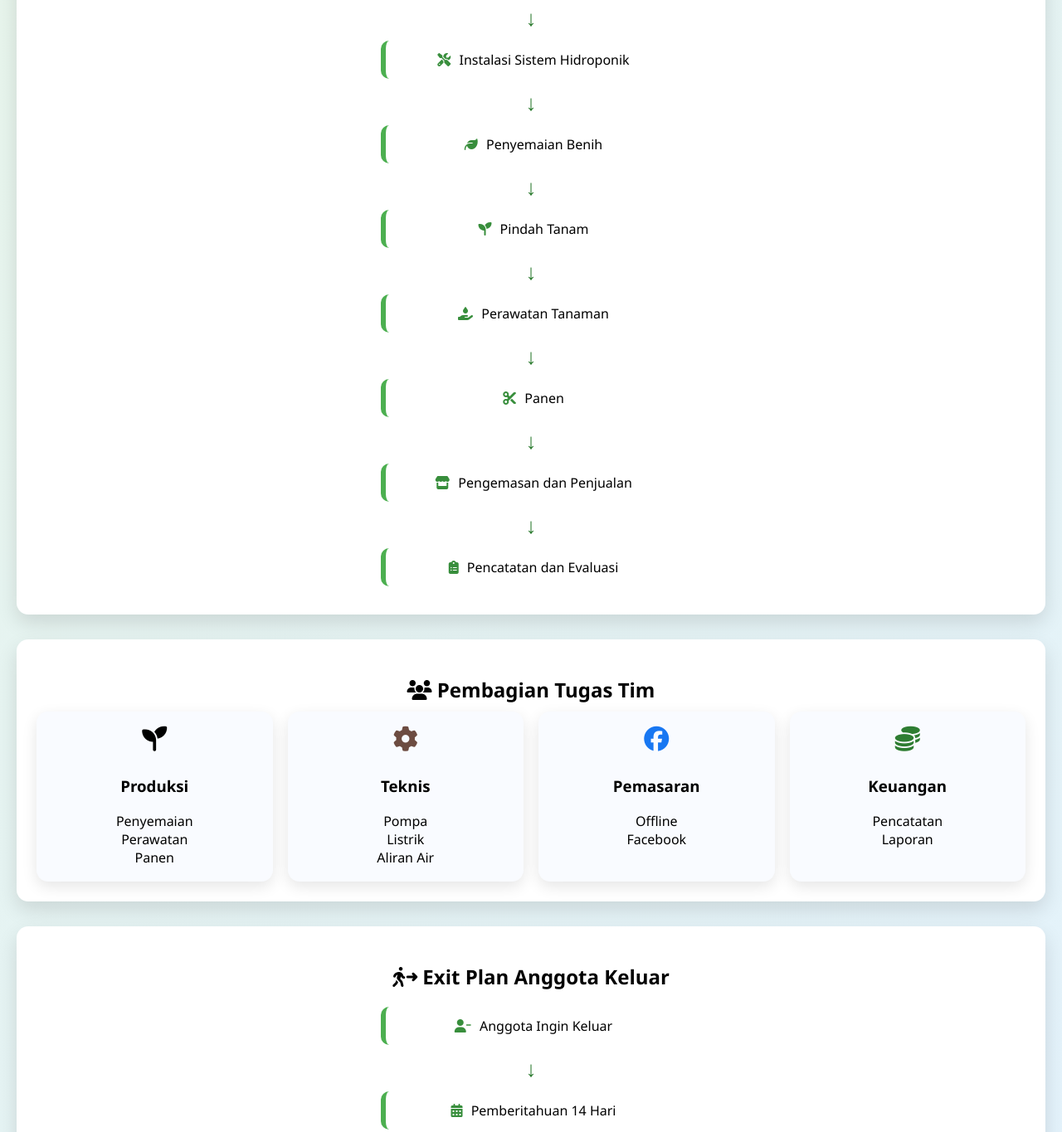
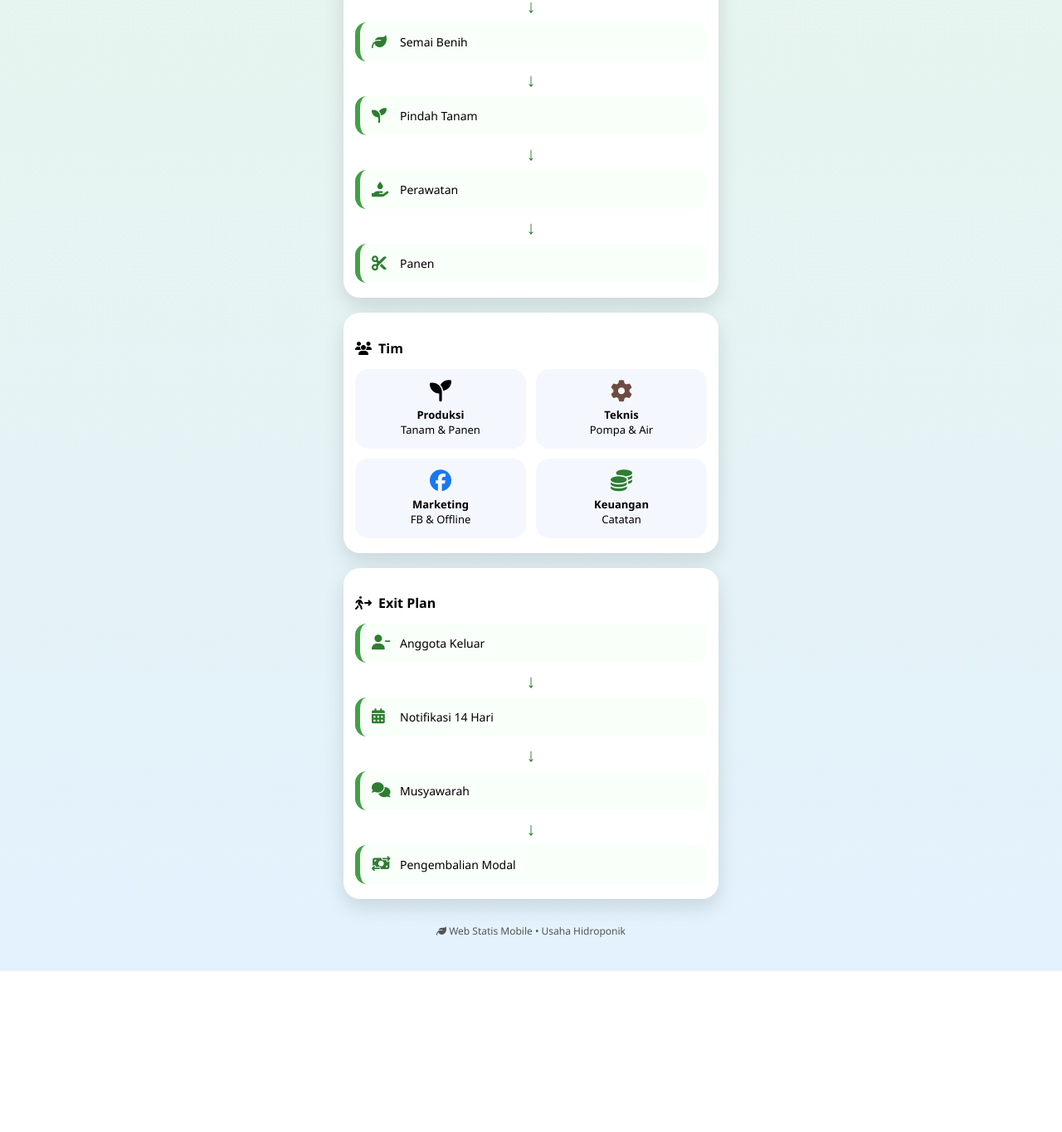
Before and after one commit to z1dan820/flowchart, a plain HTML site: page index.html in a window 1280 px wide. Shown: the part 501-1866 px from the top of the page at 83% size. After the commit the page ends 1672 px from the top, so only its background shows below. Drawn offline with Linux system fonts and the light colour scheme.

Commit message:
Update title and structure of index.html

```diff
--- a/index.html
+++ b/index.html
@@ -1,35 +1,59 @@
+
 <!DOCTYPE html>
 <html lang="id">
 <head>
 <meta charset="UTF-8">
-<title>Flowchart Usaha Hidroponik</title>
+<meta name="viewport" content="width=device-width, initial-scale=1.0">
+<title>Flowchart Hidroponik</title>
 
-<!-- FONT AWESOME CDN -->
+<!-- ICON CDN -->
 <link rel="stylesheet" href="https://cdnjs.cloudflare.com/ajax/libs/font-awesome/6.5.1/css/all.min.css">
 
 <style>
-body {
-  font-family: 'Segoe UI', Arial, sans-serif;
-  background: linear-gradient(135deg,#e8f5e9,#e3f2fd);
-  margin: 0;
-  padding: 20px;
+* {
+  box-sizing: border-box;
 }
 
-h1,h2 {
-  text-align: center;
-  margin-bottom: 10px;
+body {
+  font-family: 'Segoe UI', system-ui, sans-serif;
+  margin: 0;
+  background: linear-gradient(180deg,#e8f5e9,#e3f2fd);
+  padding-bottom: 40px;
 }
 
-h1 i {
-  color: #2e7d32;
+header {
+  background: #2e7d32;
+  color: #fff;
+  padding: 18px 16px;
+  text-align: center;
+  border-radius: 0 0 24px 24px;
+}
+
+header h1 {
+  font-size: 20px;
+  margin: 0;
+}
+
+header p {
+  margin: 6px 0 0;
+  font-size: 13px;
+  opacity: 0.9;
 }
 
 .section {
+  margin: 18px 14px;
   background: #ffffff;
-  border-radius: 14px;
-  padding: 24px;
-  margin-bottom: 30px;
+  border-radius: 20px;
+  padding: 18px 14px;
   box-shadow: 0 10px 25px rgba(0,0,0,0.12);
+}
+
+.section h2 {
+  font-size: 16px;
+  margin-bottom: 14px;
+  display: flex;
+  align-items: center;
+  gap: 8px;
 }
 
 .flow {
@@ -39,139 +63,135 @@ h1 i {
 }
 
 .box {
-  background: #ffffff;
-  border-left: 6px solid #4caf50;
-  border-radius: 10px;
-  padding: 12px 18px;
-  margin: 10px 0;
-  width: 320px;
-  text-align: center;
+  width: 100%;
+  background: #f9fff9;
+  border-left: 6px solid #43a047;
+  border-radius: 14px;
+  padding: 14px;
+  font-size: 14px;
   font-weight: 500;
-  transition: transform 0.2s, box-shadow 0.2s;
+  display: flex;
+  align-items: center;
+  gap: 10px;
 }
 
 .box i {
-  color: #388e3c;
-  margin-right: 6px;
-}
-
-.box:hover {
-  transform: translateY(-3px);
-  box-shadow: 0 6px 15px rgba(0,0,0,0.15);
+  font-size: 18px;
+  color: #2e7d32;
+  min-width: 24px;
 }
 
 .arrow {
-  font-size: 26px;
+  font-size: 22px;
+  margin: 6px 0;
   color: #2e7d32;
 }
 
 .grid {
   display: grid;
-  grid-template-columns: repeat(auto-fit,minmax(220px,1fr));
-  gap: 18px;
+  grid-template-columns: 1fr 1fr;
+  gap: 12px;
 }
 
 .card {
-  background: #f9fbff;
-  border-radius: 14px;
-  padding: 18px;
-  box-shadow: 0 6px 18px rgba(0,0,0,0.1);
+  background: #f5f7ff;
+  border-radius: 16px;
+  padding: 14px;
   text-align: center;
+  font-size: 13px;
 }
 
 .card i {
-  font-size: 30px;
-  margin-bottom: 10px;
+  font-size: 26px;
+  margin-bottom: 6px;
 }
 
 .fb { color:#1877f2; }
 .money { color:#2e7d32; }
 .tools { color:#6d4c41; }
-.team { color:#3949ab; }
 
 footer {
   text-align: center;
+  font-size: 12px;
   color: #555;
-  margin-top: 40px;
-  font-size: 14px;
+  margin-top: 30px;
+}
+
+/* DESKTOP MINIMAL (opsional) */
+@media (min-width: 768px) {
+  body {
+    max-width: 480px;
+    margin: auto;
+  }
 }
 </style>
 </head>
 
 <body>
 
-<h1><i class="fa-solid fa-seedling"></i> FLOWCHART USAHA HIDROPONIK</h1>
-<h2>Tim 4 Orang • Modal Rp 500.000 per Orang</h2>
+<header>
+  <h1><i class="fa-solid fa-seedling"></i> Usaha Hidroponik</h1>
+  <p>Flowchart Tim 4 Orang • Mobile View</p>
+</header>
 
-<!-- ALUR UTAMA -->
 <div class="section">
-<h2><i class="fa-solid fa-diagram-project"></i> Alur Usaha Utama</h2>
+<h2><i class="fa-solid fa-diagram-project"></i> Alur Usaha</h2>
 <div class="flow">
   <div class="box"><i class="fa-solid fa-play"></i> Mulai</div>
   <div class="arrow">↓</div>
-  <div class="box"><i class="fa-solid fa-wallet"></i> Setor Modal</div>
+  <div class="box"><i class="fa-solid fa-wallet"></i> Setor Modal Rp 500.000</div>
   <div class="arrow">↓</div>
-  <div class="box"><i class="fa-solid fa-cart-shopping"></i> Pembelian Alat dan Bahan</div>
+  <div class="box"><i class="fa-solid fa-cart-shopping"></i> Beli Alat & Bahan</div>
   <div class="arrow">↓</div>
-  <div class="box"><i class="fa-solid fa-screwdriver-wrench"></i> Instalasi Sistem Hidroponik</div>
+  <div class="box"><i class="fa-solid fa-screwdriver-wrench"></i> Instalasi Sistem</div>
   <div class="arrow">↓</div>
-  <div class="box"><i class="fa-solid fa-leaf"></i> Penyemaian Benih</div>
+  <div class="box"><i class="fa-solid fa-leaf"></i> Semai Benih</div>
   <div class="arrow">↓</div>
   <div class="box"><i class="fa-solid fa-seedling"></i> Pindah Tanam</div>
   <div class="arrow">↓</div>
-  <div class="box"><i class="fa-solid fa-hand-holding-water"></i> Perawatan Tanaman</div>
+  <div class="box"><i class="fa-solid fa-hand-holding-water"></i> Perawatan</div>
   <div class="arrow">↓</div>
   <div class="box"><i class="fa-solid fa-scissors"></i> Panen</div>
-  <div class="arrow">↓</div>
-  <div class="box"><i class="fa-solid fa-store"></i> Pengemasan dan Penjualan</div>
-  <div class="arrow">↓</div>
-  <div class="box"><i class="fa-solid fa-clipboard-list"></i> Pencatatan dan Evaluasi</div>
 </div>
 </div>
 
-<!-- PEMBAGIAN TUGAS -->
 <div class="section">
-<h2><i class="fa-solid fa-users"></i> Pembagian Tugas Tim</h2>
+<h2><i class="fa-solid fa-users"></i> Tim</h2>
 <div class="grid">
   <div class="card">
-    <i class="fa-solid fa-seedling"></i>
-    <h3>Produksi</h3>
-    Penyemaian<br>Perawatan<br>Panen
+    <i class="fa-solid fa-seedling"></i><br>
+    <b>Produksi</b><br>Tanam & Panen
   </div>
   <div class="card">
-    <i class="fa-solid fa-gear tools"></i>
-    <h3>Teknis</h3>
-    Pompa<br>Listrik<br>Aliran Air
+    <i class="fa-solid fa-gear tools"></i><br>
+    <b>Teknis</b><br>Pompa & Air
   </div>
   <div class="card">
-    <i class="fa-brands fa-facebook fb"></i>
-    <h3>Pemasaran</h3>
-    Offline<br>Facebook
+    <i class="fa-brands fa-facebook fb"></i><br>
+    <b>Marketing</b><br>FB & Offline
   </div>
   <div class="card">
-    <i class="fa-solid fa-coins money"></i>
-    <h3>Keuangan</h3>
-    Pencatatan<br>Laporan
+    <i class="fa-solid fa-coins money"></i><br>
+    <b>Keuangan</b><br>Catatan
   </div>
 </div>
 </div>
 
-<!-- EXIT PLAN -->
 <div class="section">
-<h2><i class="fa-solid fa-person-walking-arrow-right"></i> Exit Plan Anggota Keluar</h2>
+<h2><i class="fa-solid fa-person-walking-arrow-right"></i> Exit Plan</h2>
 <div class="flow">
-  <div class="box"><i class="fa-solid fa-user-minus"></i> Anggota Ingin Keluar</div>
+  <div class="box"><i class="fa-solid fa-user-minus"></i> Anggota Keluar</div>
   <div class="arrow">↓</div>
-  <div class="box"><i class="fa-solid fa-calendar-days"></i> Pemberitahuan 14 Hari</div>
+  <div class="box"><i class="fa-solid fa-calendar-days"></i> Notifikasi 14 Hari</div>
   <div class="arrow">↓</div>
-  <div class="box"><i class="fa-solid fa-comments"></i> Musyawarah Tim</div>
+  <div class="box"><i class="fa-solid fa-comments"></i> Musyawarah</div>
   <div class="arrow">↓</div>
-  <div class="box"><i class="fa-solid fa-money-bill-transfer"></i> Pengembalian Modal Bertahap</div>
+  <div class="box"><i class="fa-solid fa-money-bill-transfer"></i> Pengembalian Modal</div>
 </div>
 </div>
 
 <footer>
-<i class="fa-solid fa-leaf"></i> Dokumen Internal Usaha Hidroponik • Web
+<i class="fa-solid fa-leaf"></i> Web Statis Mobile • Usaha Hidroponik
 </footer>
 
 </body>
```
